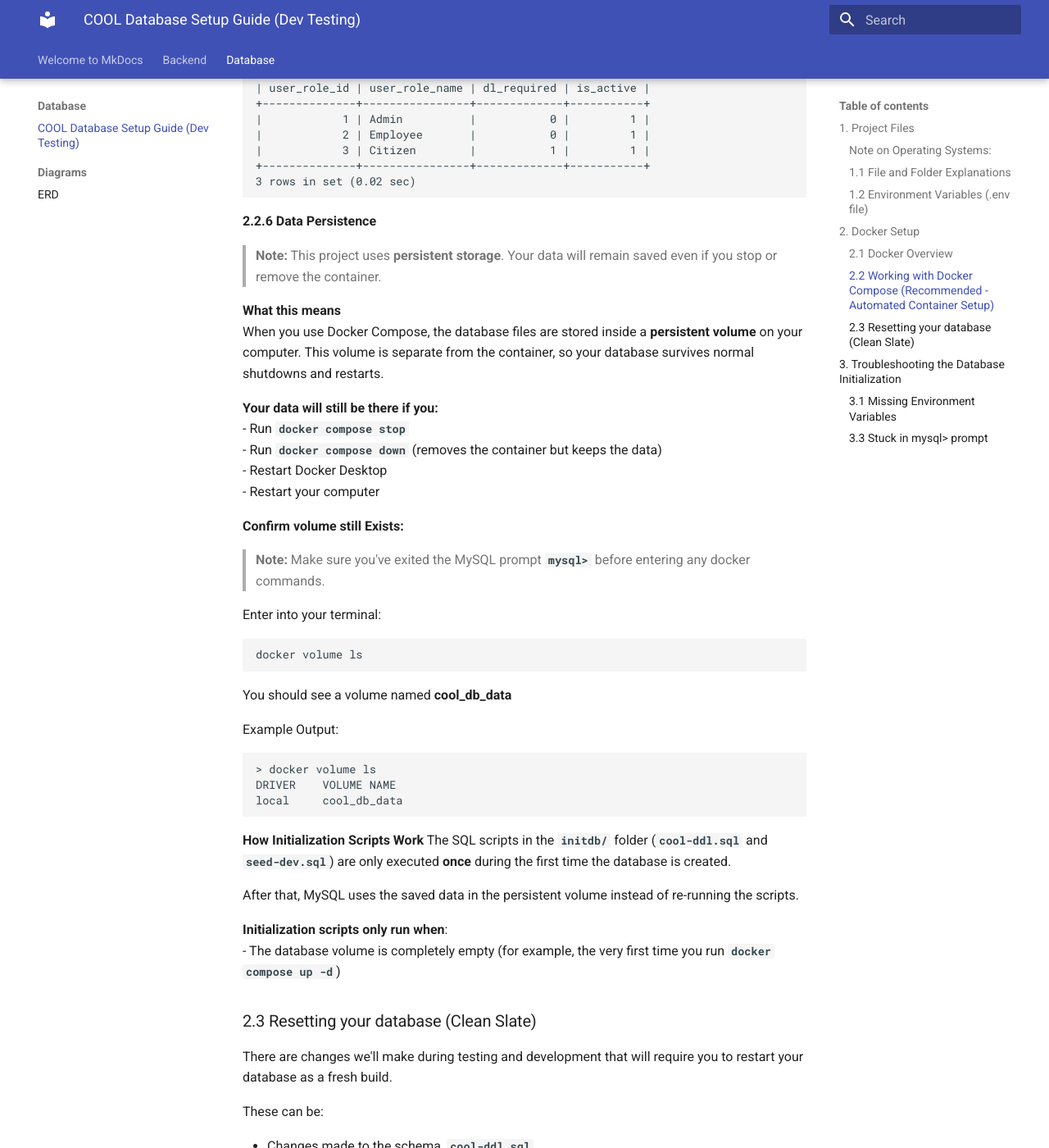
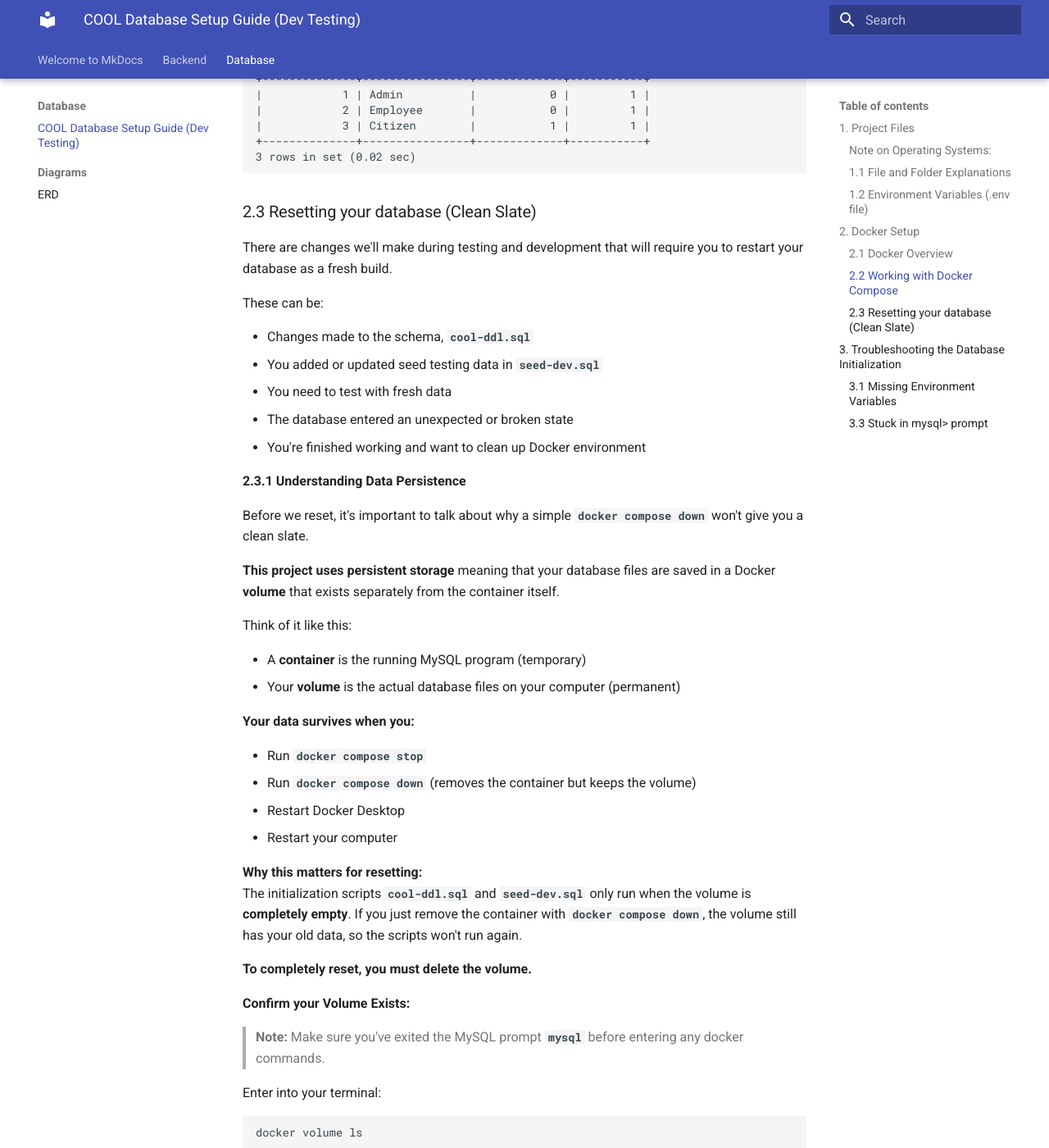
Before and after one commit to CityOfOrlando-2025/COOL, an MkDocs documentation site: the page built from documentation/docs/database/cool-db-setup-guide.md, in a window 1280 px wide and 1400 px high, scrolled down 7610 px. Shown: the whole window at 82% size. Built offline with MkDocs 1.6.1 and Material for MkDocs 9.7.7, drawn with Linux system fonts in a browser that asks for light colours; some of the changed text lies outside the part shown.

Commit message:
moved persistence section

````diff
--- a/documentation/docs/database/cool-db-setup-guide.md
+++ b/documentation/docs/database/cool-db-setup-guide.md
@@ -189,7 +189,7 @@ docker --version
 ```
 Docker Desktop must be running **before** trying to run any **Compose** files in your terminal.
 
-### 2.2 Working with Docker Compose (Recommended - Automated Container Setup)
+### 2.2 Working with Docker Compose
 
 This project uses a **`docker-compose.yaml`** file.
 
@@ -333,44 +333,6 @@ mysql> SELECT * FROM user_role;
 +--------------+----------------+-------------+-----------+
 3 rows in set (0.02 sec)
 ```
-**2.2.6 Data Persistence**
-
->**Note:**
->This project uses **persistent storage**. Your data will remain saved even if you stop or remove the container.
-
-**What this means**
-When you use Docker Compose, the database files are stored inside a **persistent volume** on your computer. This volume is separate from the container, so your database survives normal shutdowns and restarts.
-
-**Your data will still be there if you:**
-- Run **`docker compose stop`**
-- Run **`docker compose down`** (removes the container but keeps the data)
-- Restart Docker Desktop
-- Restart your computer
-
-**Confirm volume still Exists:**
-
->**Note:** Make sure you've exited the MySQL prompt **`mysql>`** before entering any docker commands.
-
-Enter into your terminal:
-```
-docker volume ls
-```
-You should see a volume named **cool_db_data**
-
-Example Output:
-```
-> docker volume ls
-DRIVER    VOLUME NAME
-local     cool_db_data
-```
-
-**How Initialization Scripts Work**
-The SQL scripts in the **`initdb/`** folder (**`cool-ddl.sql`** and **`seed-dev.sql`**) are only executed **once** during the first time the database is created.
-
-After that, MySQL uses the saved data in the persistent volume instead of re-running the scripts.
-
-**Initialization scripts only run when**:
-- The database volume is completely empty (for example, the very first time you run **`docker compose up -d`**)
 
 ### 2.3 Resetting your database (Clean Slate)
 
@@ -384,9 +346,50 @@ These can be:
 - The database entered an unexpected or broken state
 - You're finished working and want to clean up Docker environment
 
+**2.3.1 Understanding Data Persistence**
+
+Before we reset, it's important to talk about why a simple **`docker compose down`** won't give you a clean slate.
+
+**This project uses persistent storage** meaning that your database files are saved in a Docker **volume** that exists separately from the container itself.
+
+Think of it like this:
+
+- A **container** is the running MySQL program (temporary)
+- Your **volume** is the actual database files on your computer (permanent)
+
+**Your data survives when you:**
+
+- Run **`docker compose stop`**
+- Run **`docker compose down`** (removes the container but keeps the volume)
+- Restart Docker Desktop
+- Restart your computer
+
+**Why this matters for resetting:**
+The initialization scripts **`cool-ddl.sql`** and **`seed-dev.sql`** only run when the volume is **completely empty**. If you just remove the container with **`docker compose down`**, the volume still has your old data, so the scripts won't run again.
+
+**To completely reset, you must delete the volume.**
+
+**Confirm your Volume Exists:**
+>**Note:** Make sure you've exited the MySQL prompt **`mysql`** before entering any docker commands.
+
+Enter into your terminal:
+```
+docker volume ls
+```
+
+You should see a volume named **cool_db_data**
+
+Example Output:
+```
+> docker volume ls
+DRIVER    VOLUME NAME
+local     cool_db_data
+```
+
+The next section will cover how to cleanly reset your database.
 >**Important:** This process will **DELETE ALL DATA** in your database volume.
 
-**2.3.1 Stop and Remove Containers and Volumes**
+**2.3.2 Stop and Remove Containers and Volumes**
 
 In your terminal type:
 ```
@@ -404,7 +407,7 @@ Expected Output:
  ✔ Volume cool_db_data   Removed                                                0.0s
 ```
 
-**2.3.2 Rebuild everything from your initialization scripts**
+**2.3.3 Rebuild everything from your initialization scripts**
 
 Once the volume is deleted, you can start over with a fresh build.
 
````
Also changed, not shown: other parts of documentation/docs/database/cool-db-setup-guide.md (+1 -1 lines).
